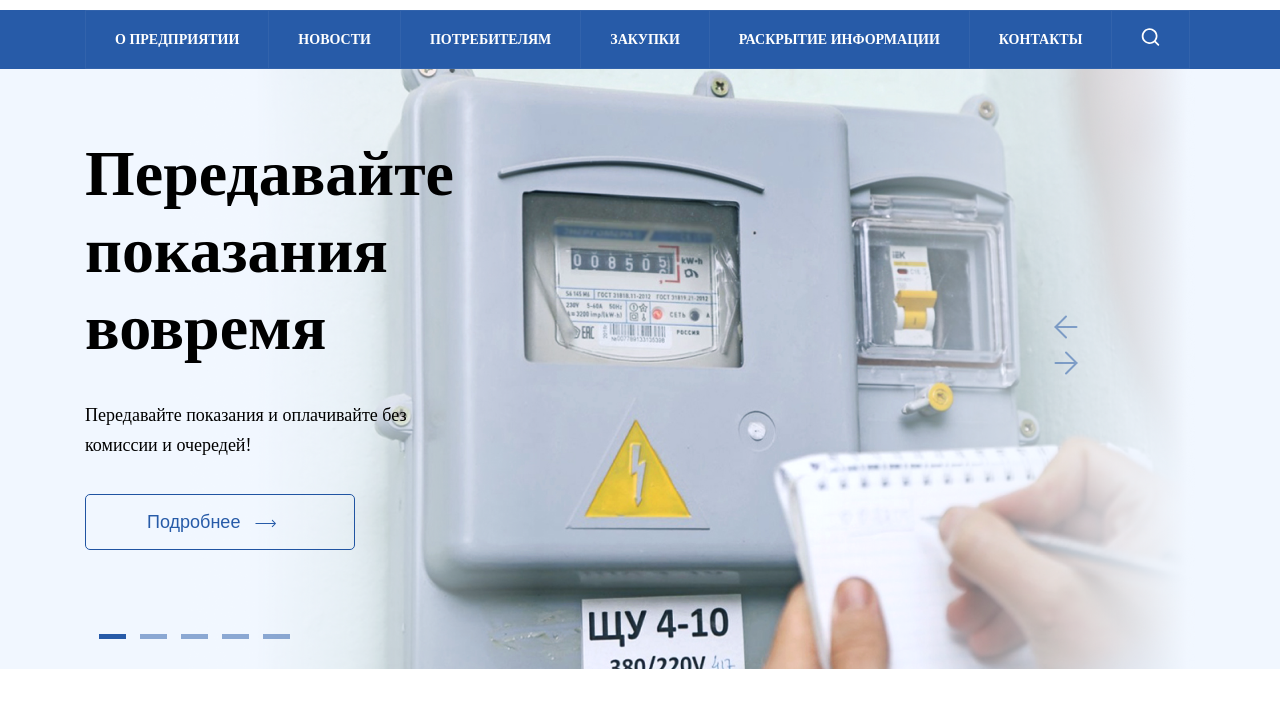
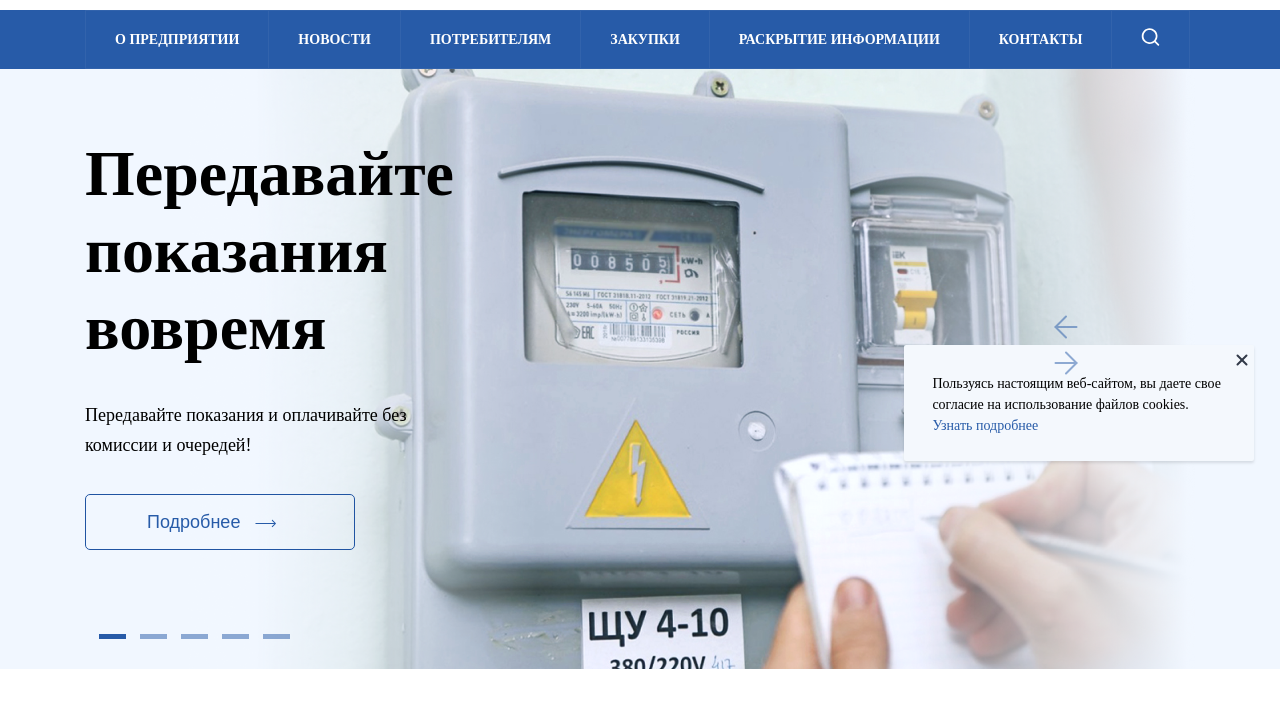
Before and after one commit to Loloops/Electro, a website built with webpack: page src/index.html in a window 1280 px wide. Shown: the part 99-800 px from the top of the page. Built offline with nearby package versions, Linux system fonts and the light colour scheme; files whose address does not match are found by name.

Commit message:
popup can show and can close

```diff
--- a/src/index.html
+++ b/src/index.html
@@ -471,6 +471,15 @@
     </div>
   </footer>
 
+  <div class="popup" data-cookie>
+    <img src="./img/closePOPUP.svg" alt="" class="popup__img" data-cookie-close>
+    <div class="popup__text">
+      Пользуясь настоящим веб-сайтом, вы даете свое согласие на использование файлов cookies.
+      <a href="#" class="popup__text-link">Узнать подробнее</a>
+
+    </div>
+  </div>
+
 
 </body>
 </html>
--- a/src/js/index.js
+++ b/src/js/index.js
@@ -8,6 +8,7 @@ import '../index.html'
 
 import MainSlider from './modules/MainSlider'
 import MiniSlider from './modules/MiniSlider'
+import Popup from './modules/popup'
 
 window.addEventListener('DOMContentLoaded', () => {
   'use strict'
@@ -37,4 +38,13 @@ const linksSlide = new MiniSlider({
   sliderInner: '[data-links-wrapperInner]'
 })
 linksSlide.init()
+
+const popup = new Popup({
+  popupBlock: '[data-cookie]',
+  popupBlockClose: '[data-cookie-close]',
+  timeMS: 3000
 })
+popup.init()
+
+
+})
--- /dev/null
+++ b/src/js/modules/popup.js
@@ -0,0 +1,26 @@
+export default class Popup {
+  constructor({popupBlock, popupBlockClose, timeMS}){
+    this.popup = document.querySelector(popupBlock)
+    this.popupClose = document.querySelector(popupBlockClose)
+    this.time = timeMS;
+  }
+
+  show(){
+    setTimeout(() => {
+      this.popup.style.display = 'block';
+    }, this.time);
+  }
+  close(){
+    this.popup.style.display = '';
+  }
+
+
+  init(){
+    this.show()
+    this.popupClose.addEventListener('click', () => {
+      this.close()
+    })
+  }
+
+
+}
--- a/src/styles/_fonts.scss
+++ b/src/styles/_fonts.scss
@@ -1,3 +1,4 @@
 @include font-face("MPLUS1p-Bold", "MPLUS1p-Bold", 700);
+@include font-face("MPLUS1p-Medium", "MPLUS1p-Medium", 500);
 @include font-face("MPLUS1p-Regular", "MPLUS1p-Regular", 400);
 @include font-face("MPLUS1p-ExtraBold", "MPLUS1p-ExtraBold", 800);
--- a/src/styles/_global.scss
+++ b/src/styles/_global.scss
@@ -272,3 +272,41 @@ p{
     }
   }
 }
+
+.popup{
+  display: none;
+  position: fixed;
+  right: 2%;
+  bottom: 30%;
+  width: 350px;
+  height: 116px;
+  padding: 28px;
+  background: #F4F8FD;
+  box-shadow: 0px 2px 3px rgba(54, 62, 66, 0.15);
+  border-radius: 2px;
+  &__img{
+    position: absolute;
+    right: 1%;
+    top: 5%;
+    cursor: pointer;
+  }
+  &__text{
+    font-weight: 500;
+    font-size: 14px;
+    line-height: 21px;
+    color: black;
+    font-family: 'MPLUS1p-Medium';
+    &-link{
+      font-family: 'MPLUS1p-Medium';
+      font-weight: 500;
+      font-size: 14px;
+      line-height: 21px;
+      color: #275BA8;
+      text-decoration: none;
+      &:hover{
+        text-decoration: underline;
+      }
+    }
+  }
+
+}
```
Also changed, not shown: dist/index.html, src/img/closePOPUP.svg (added).
